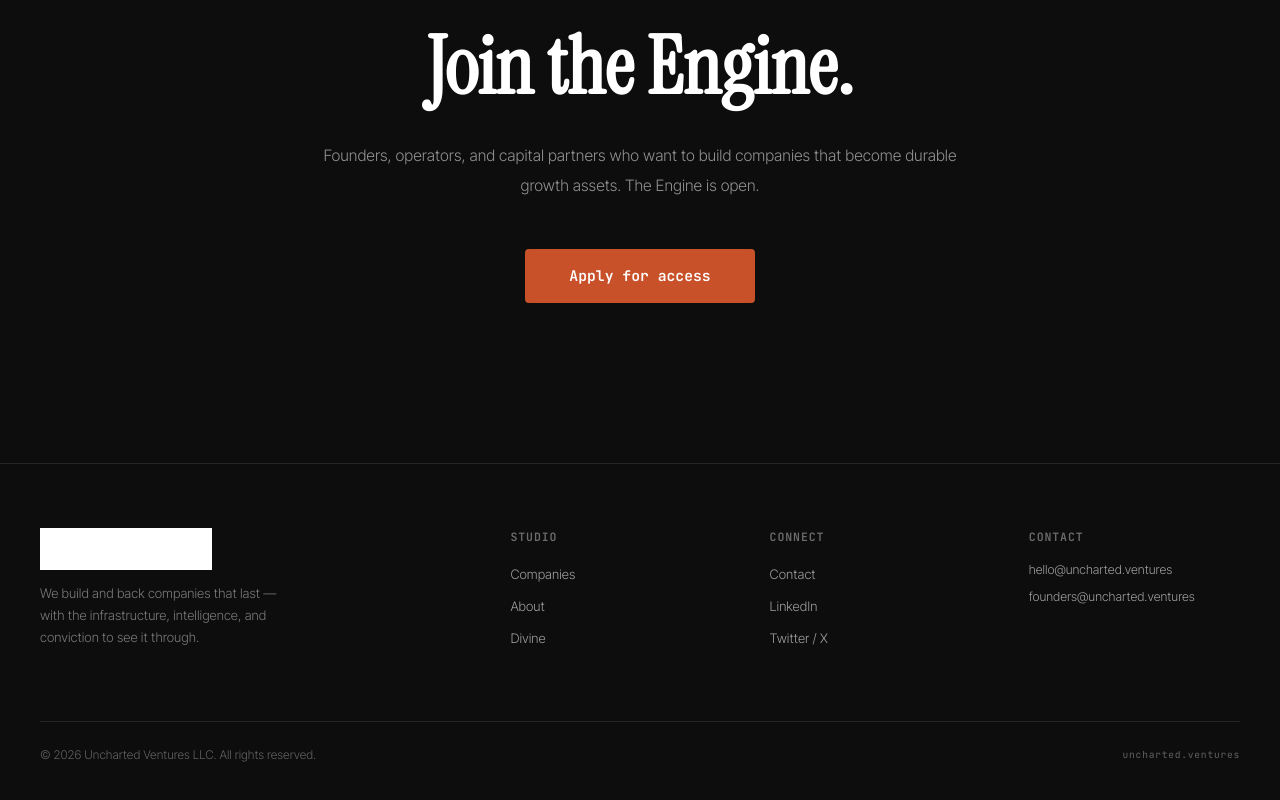
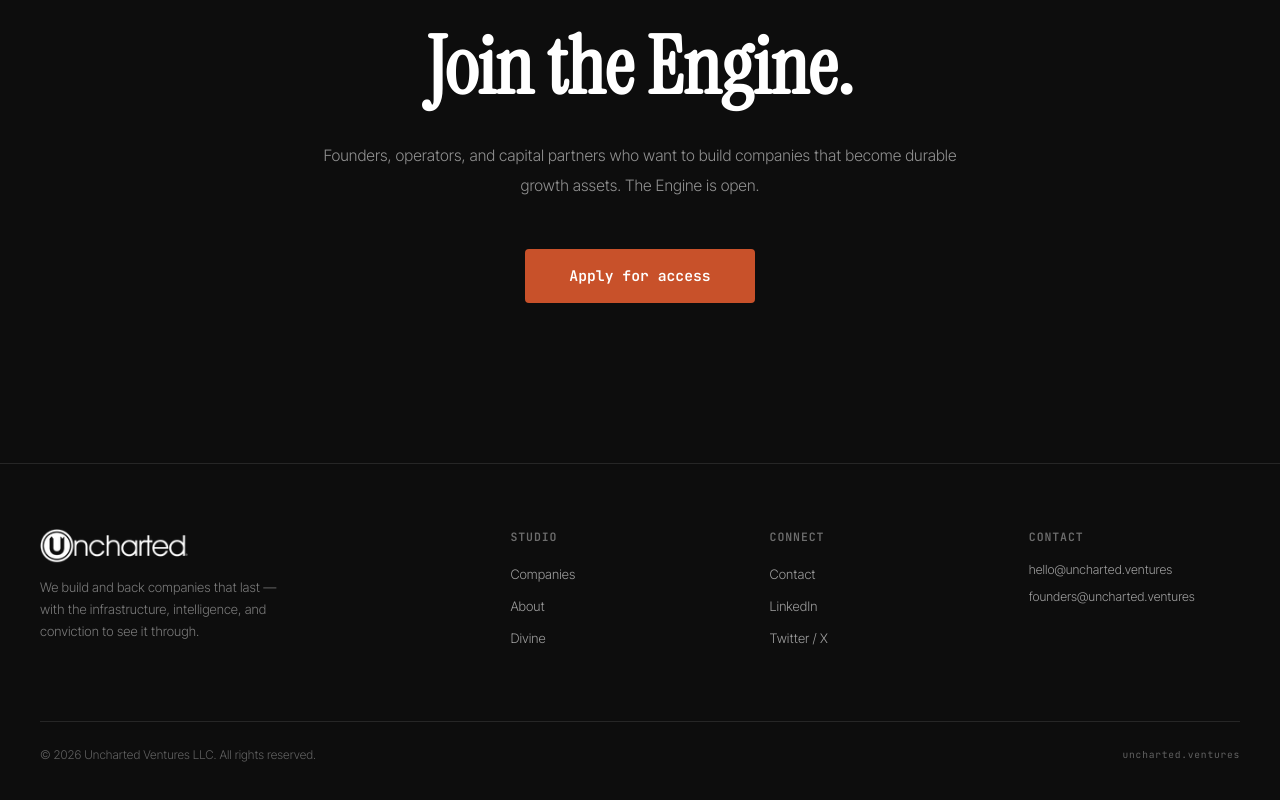
Before and after one commit to roothold/uncharted, a React (Vite) app: page / in a window 1280 px wide. Shown: the part 2921-3721 px from the top of the page. Built offline with nearby package versions, Linux system fonts and the light colour scheme.

Commit message:
Add files via upload

```diff
--- a/src/App.jsx
+++ b/src/App.jsx
@@ -352,7 +352,7 @@ export default function App() {
           <div style={{ maxWidth:"1280px", margin:"0 auto" }}>
             <div className="footer-grid" style={{ marginBottom:"4rem" }}>
               <div>
-                <img src={LOGO_SRC} alt="Uncharted Ventures" style={{ height:"42px", width:"auto", display:"block", marginBottom:"0.75rem", filter:"invert(1)" }} />
+                <img src="/logo-white.png" alt="Uncharted Ventures" style={{ height:"36px", width:"auto", display:"block", marginBottom:"0.75rem" }} />
                 <div style={{ fontFamily:"'Inter Tight', sans-serif", fontWeight:300, fontSize:"0.82rem", color:"rgba(255,255,255,0.45)", lineHeight:1.7, maxWidth:"240px" }}>We build and back companies that last — with the infrastructure, intelligence, and conviction to see it through.</div>
               </div>
               <div>
```
Also changed, not shown: public/logo-white.png (added), public/logo.png.
